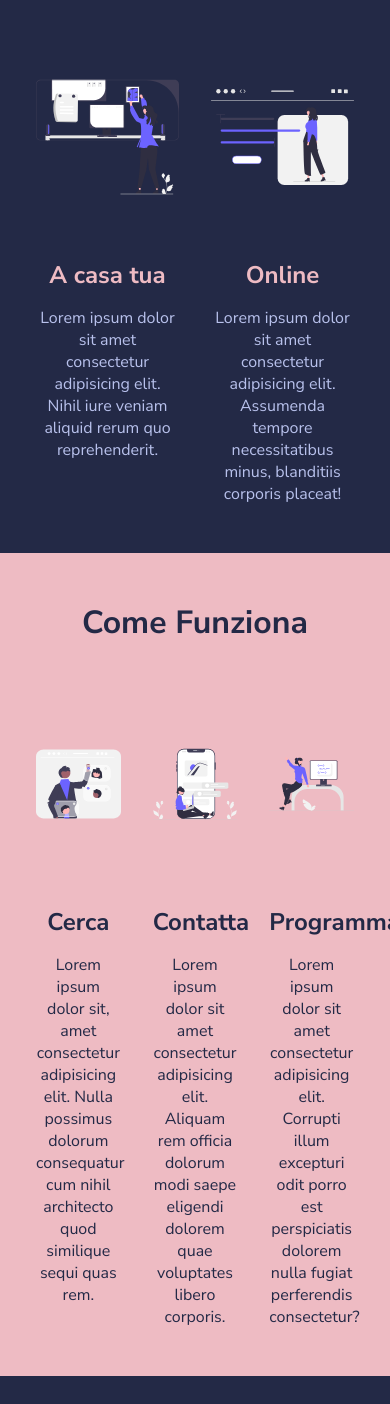
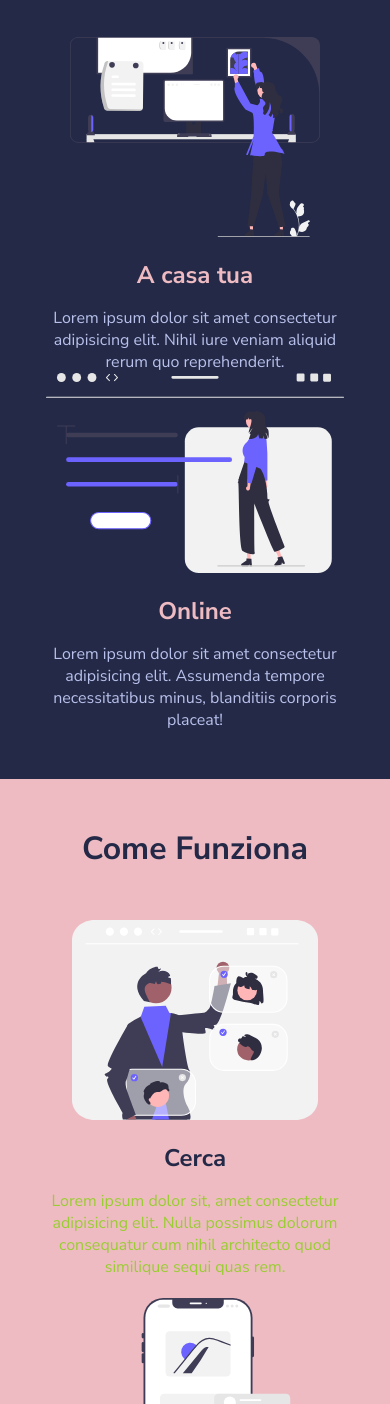
Before and after one commit to aryadeifiordi/html-css-resp-wannabe, a plain HTML site: page index.html in a window 390 px wide. Shown: the part 196-1600 px from the top of the page. Drawn offline with Linux system fonts and the light colour scheme.

Commit message:
smartphone media

```diff
--- a/asset/css/style.css
+++ b/asset/css/style.css
@@ -139,3 +139,34 @@
     }
 
 }
+
+/* SMARTPHONE MEDIA */
+@media screen and (max-width:480px) {
+    .row {
+        display: flex;
+        flex-direction: column;
+        align-items: center;
+    }
+
+    .lessons .col {
+        width: 100%;
+    }
+
+    .steps .col {
+        padding: 10px;
+        width: auto;
+        color: yellowgreen;
+    }
+
+    .why-us .col-left {
+        width: auto;
+
+    }
+
+    .why-us .col-right {
+        width: auto;
+        padding: 50px;
+    }
+
+
+}
```
